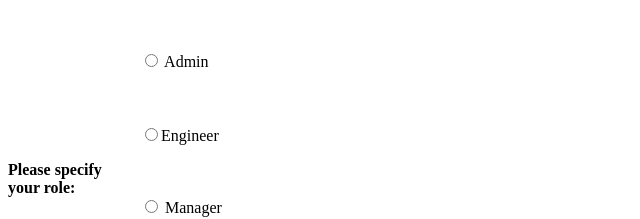
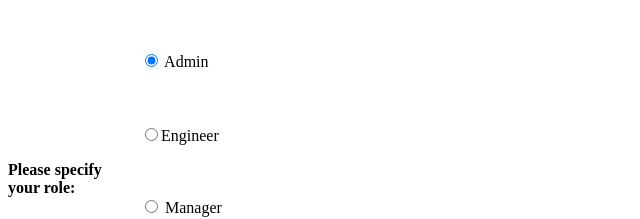
Before and after one commit to InayaFaizan21/Assignment-9, a plain HTML site: page index.html in a window 1280 px wide. Shown: the part 273-492 px from the top of the page, 0-640 px from the left. Drawn offline with Linux system fonts and the light colour scheme.

Commit message:
Update index.html

```diff
--- a/index.html
+++ b/index.html
@@ -60,7 +60,7 @@
 <br>
 
 &nbsp;&nbsp;&nbsp;&nbsp;&nbsp;&nbsp;&nbsp;&nbsp;&nbsp;&nbsp;&nbsp;&nbsp;&nbsp;&nbsp;&nbsp;&nbsp;&nbsp;&nbsp;&nbsp;&nbsp;&nbsp;&nbsp;&nbsp;&nbsp;&nbsp;&nbsp;&nbsp;&nbsp;&nbsp;&nbsp;&nbsp;&nbsp;
-  <input type="radio" name="Admin" value="Admin"
+  <input type="radio" name="genre" value="Admin" checked="checked"
  /> Admin
 
 <br>
```
